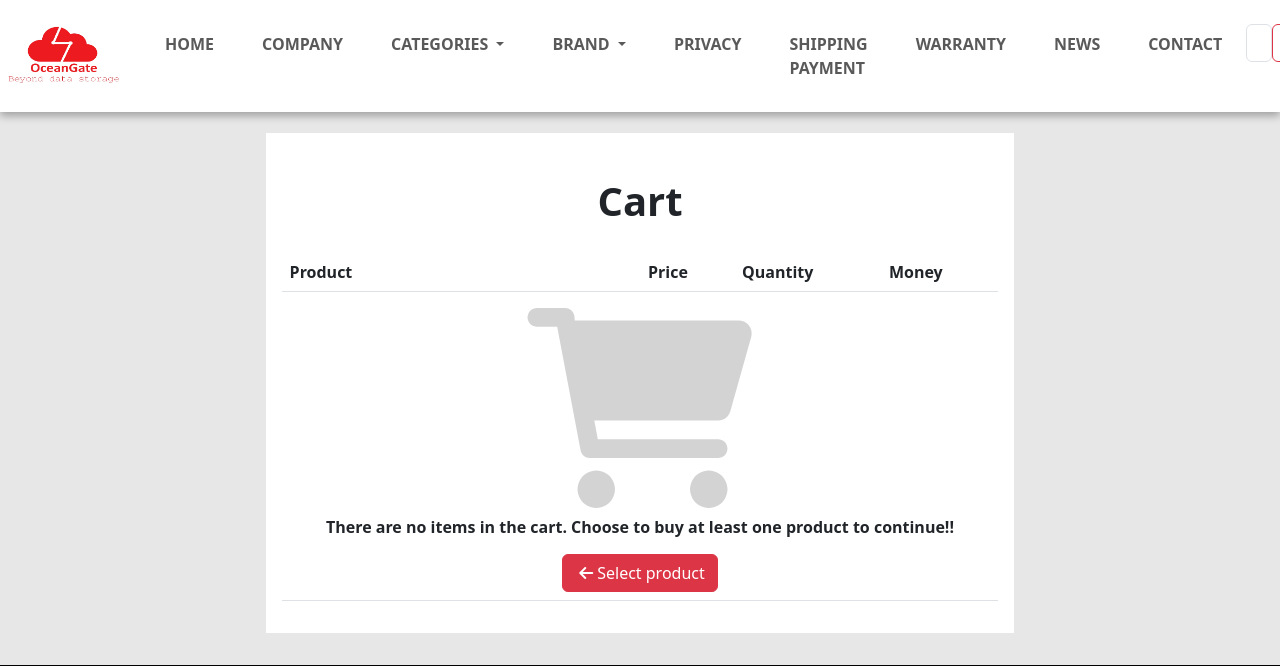
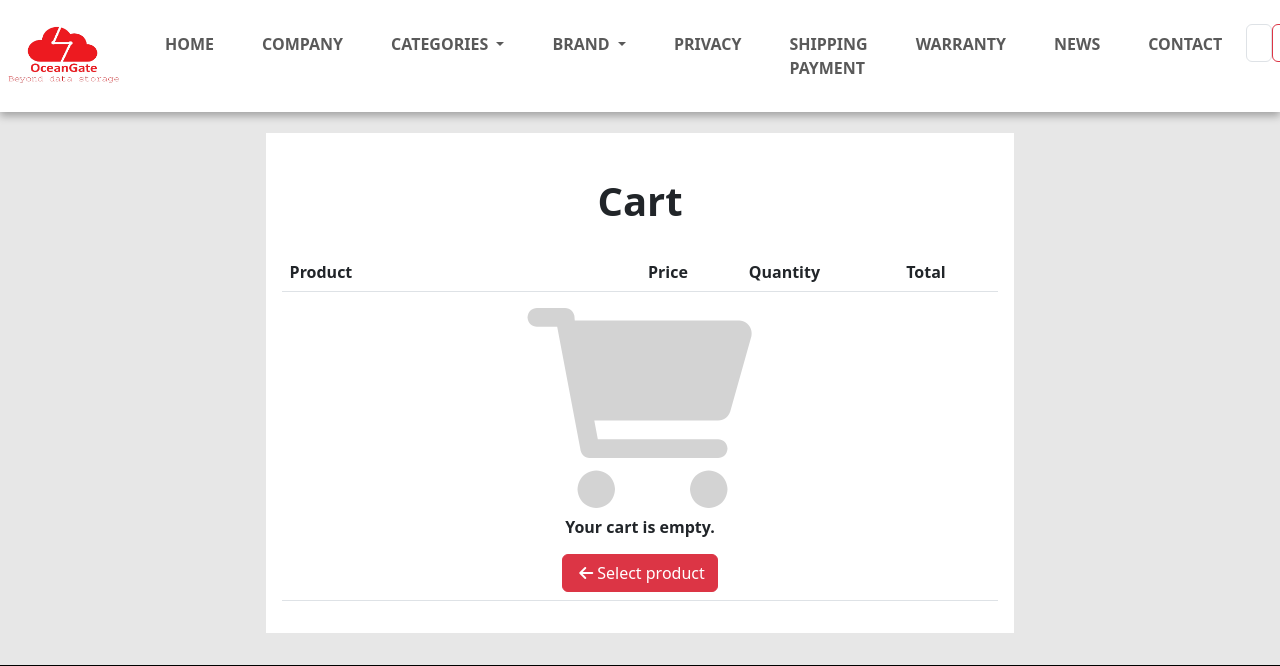
Before and after one commit to VuHongLuc/eproject-team3-C2305L, a PHP site: page /OC3/viewCart.php in a window 1280 px wide. Shown: the top 666 px of the page. Run offline with PHP 8.4, Linux system fonts and the light colour scheme; grey boxes are pictures that could not be loaded.

Commit message:
Update viewCart.php

```diff
--- a/productDetail/viewCart.php
+++ b/productDetail/viewCart.php
@@ -12,12 +12,12 @@
                         <th scope="col" class="">Product</th>
                         <th scope="col" class="">Price</th>
                         <th scope="col" class="">Quantity</th>
-                        <th scope="col" class="">Money</th>
+                        <th scope="col" class="">Total</th>
                     </tr>
                     <tr>
                         <td colspan="4" class="text-center ">
                             <i class="fa-solid fa-cart-shopping icon-cart m-2"></i>
-                            <p class="">There are no items in the cart. Choose to buy at least one product to continue!!</p>
+                            <p class="">Your cart is empty.</p>
                             <a href="../index/index.php" class="list-group-item" ><button class="btn btn-danger"><i class="fa-solid fa-arrow-left mx-1"></i>Select product</button></a>
                         </td>
                     </tr>
@@ -35,7 +35,7 @@
                     <th scope="col" class="">Product</th>
                     <th scope="col" class="">Price</th>
                     <th scope="col" class="">Quantity</th>
-                    <th scope="col" class="">Money</th>
+                    <th scope="col" class="">Total</th>
                 </tr>
                 <?php
                     $totalCart = 0;
```
